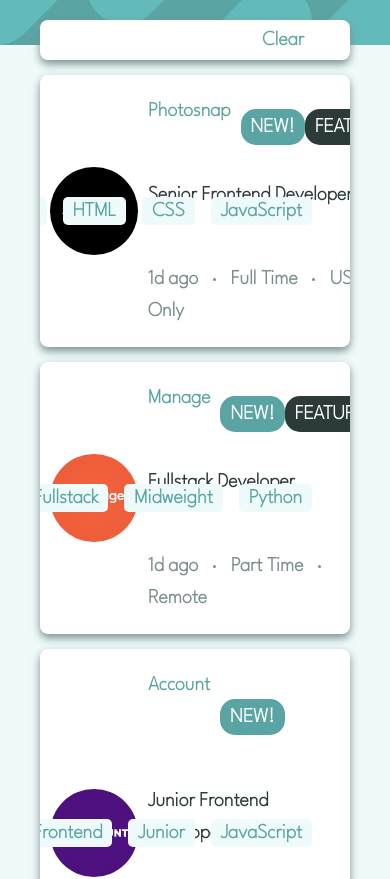
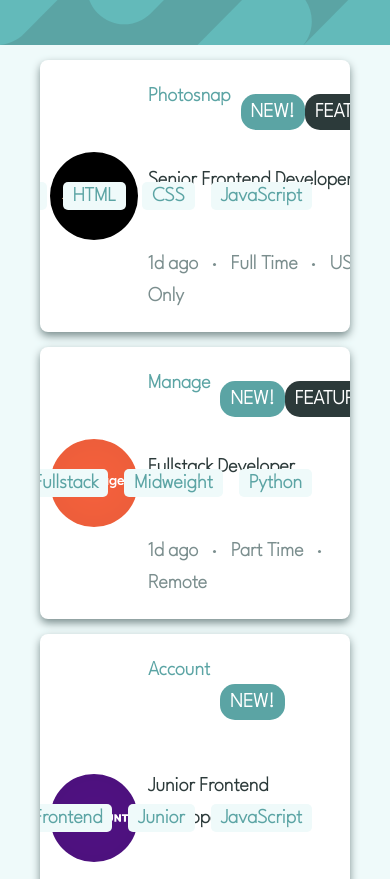
Before and after one commit to vincentvvliet/Job-Listings, a Vue app: page / in a window 390 px wide. Shown: the top 879 px of the page. Built offline with nearby package versions, Linux system fonts and the light colour scheme.

Commit message:
Add mobile template and update filters

```diff
--- a/src/App.vue
+++ b/src/App.vue
@@ -61,7 +61,7 @@ export default {
   </header>
 
   <main>
-    <div class="filters">
+    <div class="filters" v-if="filters.length > 0">
       <Filter v-for="filter in filters"
               :filter="filter"
               @remove-filter="removeFilter"
```
Also changed, not shown: design/mobile-design.jpg (added), design/mobile-with-filters.jpg (added).
